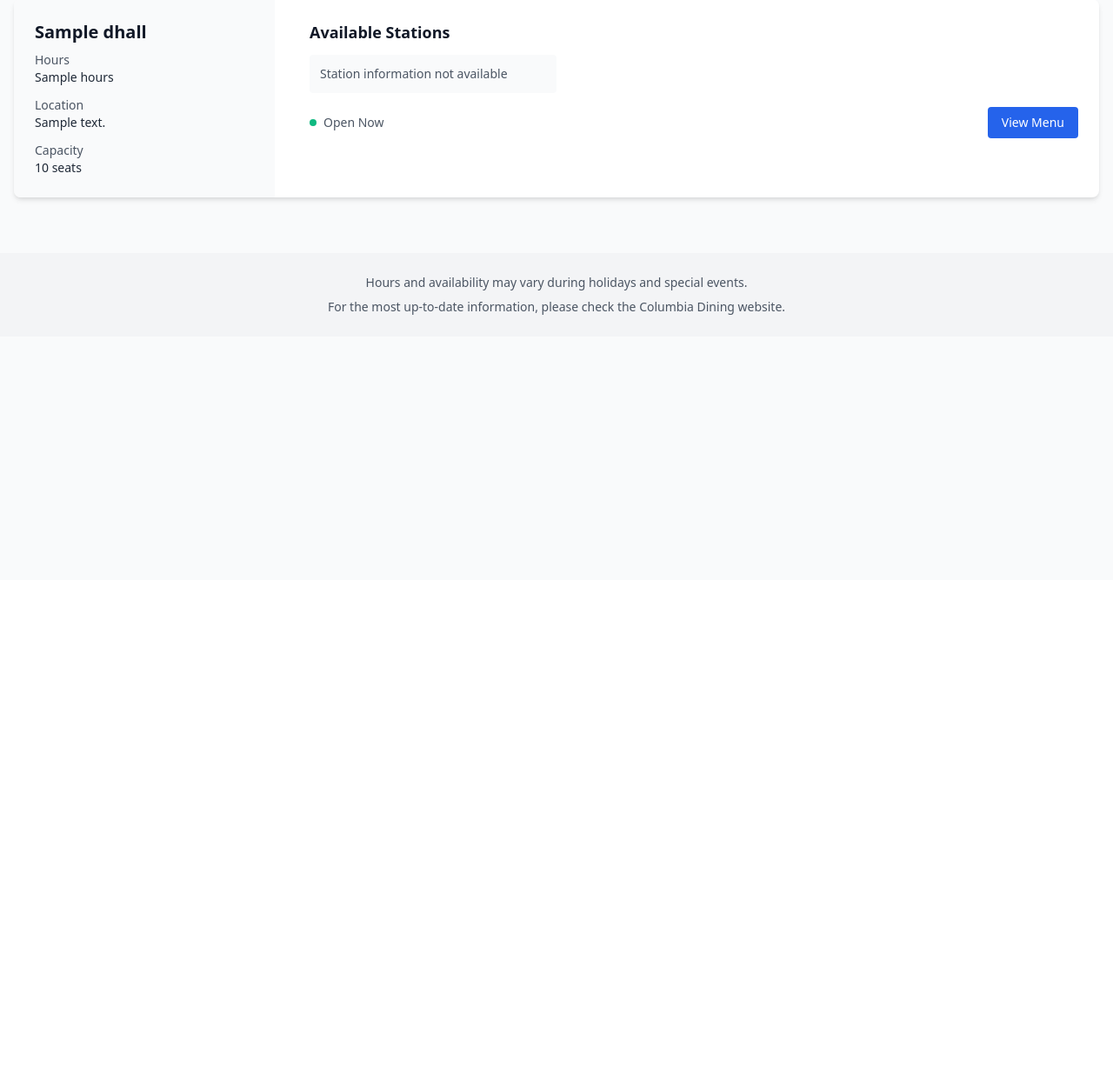
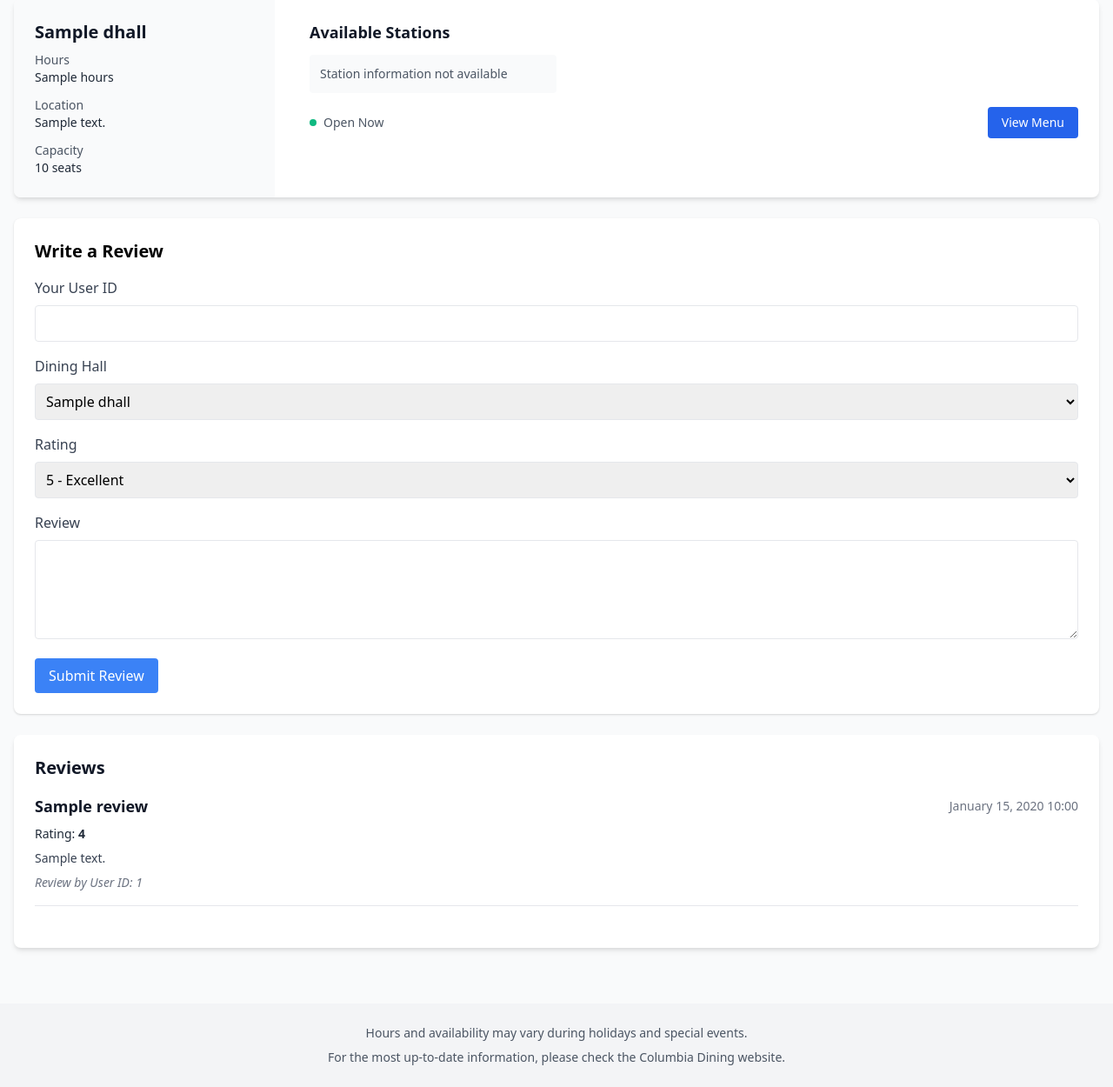
Before and after one commit to leoysun/db-proj1, a Flask app: template webserver/templates/dhalls.html in a window 1280 px wide. Shown: the part 133-1383 px from the top of the page at 87% size. Before the commit the page ends 495 px from the top, so only its background shows below. Run offline with Flask 3, Linux system fonts and the light colour scheme; the template is opened without the code that fills it: most values are stand-ins (such as "Sample title", 1, 10 or a date in 2020).

Commit message:
Implemented storing reviews and rates, need to do adding into evaluates and also make sure the reviews query is correct

```diff
--- a/webserver/server.py
+++ b/webserver/server.py
@@ -13,6 +13,8 @@ import os
 from sqlalchemy import *
 from sqlalchemy.pool import NullPool
 from flask import Flask, request, render_template, g, redirect, Response, abort
+from datetime import datetime
+import uuid
 
 tmpl_dir = os.path.join(os.path.dirname(os.path.abspath(__file__)), 'templates')
 app = Flask(__name__, template_folder=tmpl_dir)
@@ -216,6 +218,77 @@ def showTables():
   context = dict(data=dhalls)
   return render_template("dhalls.html", **context)
 
+@app.route('/reviews')
+def showReviews():
+  cursor = g.conn.execute(text("SELECT dhall_name FROM dining_halls ORDER BY dhall_name"))
+  g.conn.commit()
+  dhalls = [row[0] for row in cursor]
+  cursor.close()
+
+  # Get all reviews with dining hall info and edit status
+  query = """
+    SELECT pr.*, r.rating, r.dhall_name,
+           CASE WHEN e.rid IS NOT NULL THEN TRUE ELSE FALSE END as edited
+    FROM Posts_Reviews pr
+    JOIN rates r ON pr.user_id = r.user_id
+    LEFT JOIN Edits e ON pr.rid = e.rid
+    ORDER BY pr.datetime DESC
+    """
+
+  cursor = g.conn.execute(text(query))
+  g.conn.commit()
+  reviews = cursor.mappings().all()
+  cursor.close()
+  context = dict(dhalls=dhalls, reviews=reviews)
+  return render_template('dhalls.html', **context)
+
+
+@app.route('/submitReview', methods=['POST'])
+def submitReview():
+    dhall_name = request.form.get('dhall_name')
+    rating = request.form.get('rating')
+    description = request.form.get('description')
+    user_id = request.form.get('user_id')  # Get user ID from form input
+
+    # Ensure user_id is not empty
+    if not user_id:
+        return "User ID is required to submit a review.", 400
+
+    rid = str(uuid.uuid4())[:20]
+    current_time = datetime.now()
+
+    # Insert the review and rating
+    try:
+        # Insert into Posts_Reviews
+        review_params = {
+            'user_id': request.form['user_id'],
+            'datetime': current_time,
+            'rid': rid,
+            'description': request.form['description']
+        }
+        g.conn.execute(text("""
+            INSERT INTO Posts_Reviews (user_id, datetime, rid, description)
+            VALUES (:user_id, :datetime, :rid, :description)
+        """), review_params)
+
+        # Insert into rates
+        rating_params = {
+            'user_id': request.form['user_id'],
+            'dhall_name': request.form['dhall_name'],
+            'rating': request.form['rating']
+        }
+        g.conn.execute(text("""
+            INSERT INTO rates (rating, user_id, dhall_name)
+            VALUES (:rating, :user_id, :dhall_name)
+        """), rating_params)
+
+        g.conn.commit()
+        return redirect('/reviews')
+
+    except Exception as e:
+        print(f"Error submitting review: {e}")
+        g.conn.rollback()
+        return "Error submitting review", 500
 
 @app.route('/login')
 def login():
--- a/webserver/templates/dhalls.html
+++ b/webserver/templates/dhalls.html
@@ -119,6 +119,60 @@
                 </div>
             </div>
             {% endfor %}
+
+            <div class="bg-white rounded-lg shadow p-6">
+                <h2 class="text-xl font-bold mb-4">Write a Review</h2>
+                <form action="{{ url_for('submitReview') }}" method="post">
+                    <div class="mb-4">
+                        <label class="block text-gray-700 mb-2">Your User ID</label>
+                        <input type="text" name="user_id" class="w-full p-2 border rounded" required>
+                    </div>
+
+                  <div class="mb-4">
+                    <label class="block text-gray-700 mb-2">Dining Hall</label>
+                    <select name="dhall_name" class="w-full p-2 border rounded" required>
+                      {% for dhall in data %}
+                        <option value="{{ dhall.dhall_name }}">{{ dhall.dhall_name }}</option>
+                      {% endfor %}
+                    </select>
+                  </div>
+
+                  <div class="mb-4">
+                    <label class="block text-gray-700 mb-2">Rating</label>
+                    <select name="rating" class="w-full p-2 border rounded" required>
+                      <option value="5">5 - Excellent</option>
+                      <option value="4">4 - Very Good</option>
+                      <option value="3">3 - Good</option>
+                      <option value="2">2 - Fair</option>
+                      <option value="1">1 - Poor</option>
+                    </select>
+                  </div>
+
+                  <div class="mb-4">
+                    <label class="block text-gray-700 mb-2">Review</label>
+                    <textarea name="description" class="w-full p-2 border rounded" rows="4" maxlength="300" required></textarea>
+                  </div>
+
+                  <input type="hidden" name="user_id" value="jld2251">
+                  <button type="submit" class="bg-blue-500 text-white px-4 py-2 rounded hover:bg-blue-600">Submit Review</button>
+                </form>
+              </div>
+
+            <!-- Reviews Section -->
+            <div class="bg-white rounded-lg shadow-md p-6">
+                <h2 class="text-xl font-bold text-gray-900 mb-4">Reviews</h2>
+                {% for review in reviews %}
+                <div class="mb-6 border-b pb-4">
+                    <div class="flex justify-between items-center">
+                        <h3 class="text-lg font-semibold text-gray-900">{{ review['dhall_name'] }}</h3>
+                        <p class="text-sm text-gray-500">{{ review['datetime'].strftime("%B %d, %Y %H:%M") }}</p>
+                    </div>
+                    <p class="text-sm text-gray-800 mt-2">Rating: <span class="font-bold">{{ review['rating'] }}</span></p>
+                    <p class="text-sm text-gray-700 mt-2">{{ review['description'] }}</p>
+                    <p class="text-sm text-gray-500 mt-2 italic">Review by User ID: {{ review['user_id'] }}</p>
+                </div>
+                {% endfor %}
+            </div>
         </div>
     </main>
 
--- a/webserver/templates/index.html
+++ b/webserver/templates/index.html
@@ -46,8 +46,8 @@
 
                 <form action="/rate" method="POST">
                     <div class="mb-4">
-                        <label for="rating" class="block text-sm font-medium text-gray-700">Rating (1-5)</label>
-                        <input type="number" id="rating" name="rating" min="1" max="5" required
+                        <label for="rating" class="block text-sm font-medium text-gray-700">Rating (1-10)</label>
+                        <input type="number" id="rating" name="rating" min="1" max="10" required
                                class="mt-1 block w-full rounded-md border-gray-300 shadow-sm focus:border-blue-500 focus:ring-blue-500">
                     </div>
                     <button type="submit" class="bg-green-500 text-white px-4 py-2 rounded hover:bg-green-600">
```
Also changed, not shown: 3 other files.
